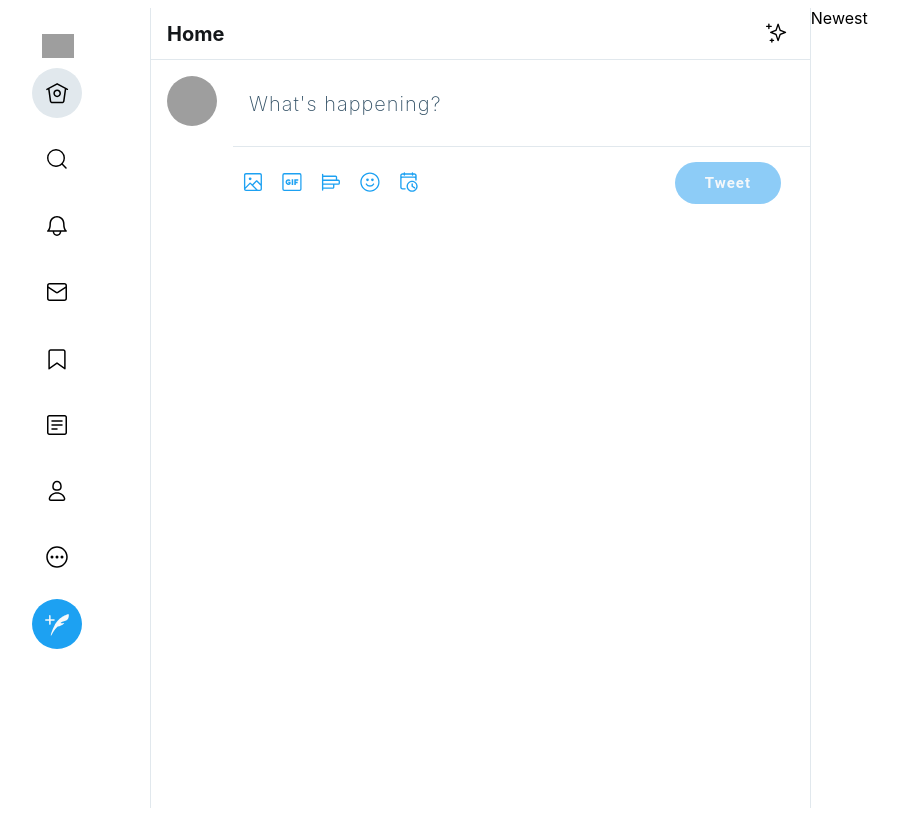
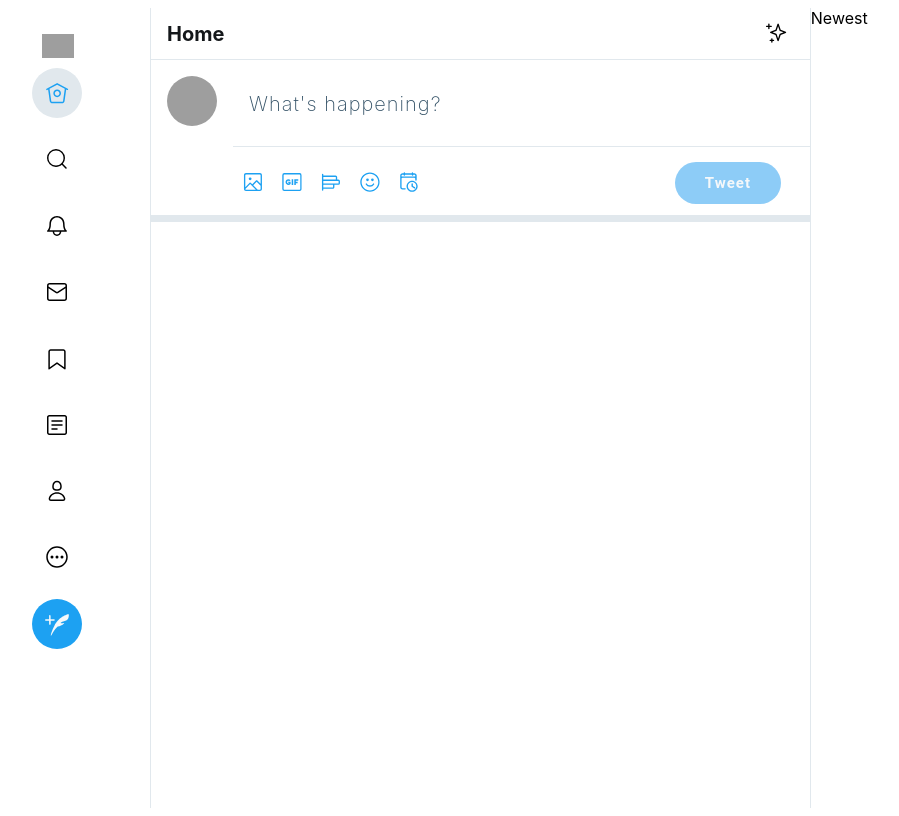
Before and after one commit to MohamedSaid7102/Twitter-Clone, a React (Create React App) app: page /home in a window 1280 px wide. Shown: the whole page, without its empty margins (15-914 px from the left). Built offline with nearby package versions, Linux system fonts and the light colour scheme; grey boxes are pictures that could not be loaded.

Commit message:
1. changed active sidebar icon color when active 2. added bottom margin to new Tweet

```diff
--- a/src/Components/SideBar/SideBarOption.js
+++ b/src/Components/SideBar/SideBarOption.js
@@ -7,8 +7,8 @@ function SideBarOption({ Icon, ActiveIcon, text, coloredIcon }) {
   useEffect(() => {});
   return (
     <div class={`side-bar-option ${coloredIcon ? 'coloredIcon' : ''}`}>
-        <Icon class="side-bar__icon" />
-        <span className="side-bar__txt">{text}</span>
+      <Icon class="side-bar__icon" />
+      <span className="side-bar__txt">{text}</span>
     </div>
   );
 }
--- a/src/Style/CSS/main.css
+++ b/src/Style/CSS/main.css
@@ -74,7 +74,7 @@ a {
   background-color: #e1e8ed;
 }
 .active .side-bar-option .side-bar__icon {
-  color: #1da1f2;
+  fill: #1da1f2;
 }
 
 .side-bar {
@@ -237,6 +237,7 @@ a {
 .new-tweet {
   display: flex;
   flex-direction: row;
+  border-bottom: 7px solid #e1e8ed;
 }
 .new-tweet ::-moz-placeholder {
   font-size: 20px;
--- a/src/Style/SASS/Home-Style/_newTweet.scss
+++ b/src/Style/SASS/Home-Style/_newTweet.scss
@@ -1,6 +1,7 @@
 .new-tweet {
   display: flex;
   flex-direction: row;
+  border-bottom: 7px solid $light-hover;
   ::placeholder {
     font-size: 20px;
     color: #335166;
--- a/src/Style/SASS/SideBar-Style/_sideBar.scss
+++ b/src/Style/SASS/SideBar-Style/_sideBar.scss
@@ -19,7 +19,7 @@
   .side-bar-option {
     background-color: $light-hover;
     .side-bar__icon {
-      color: $primary-color;
+      fill: $primary-color;
     }
   }
 }
```
Also changed, not shown: 1 other file (tests, documents, lock files or other folders).
